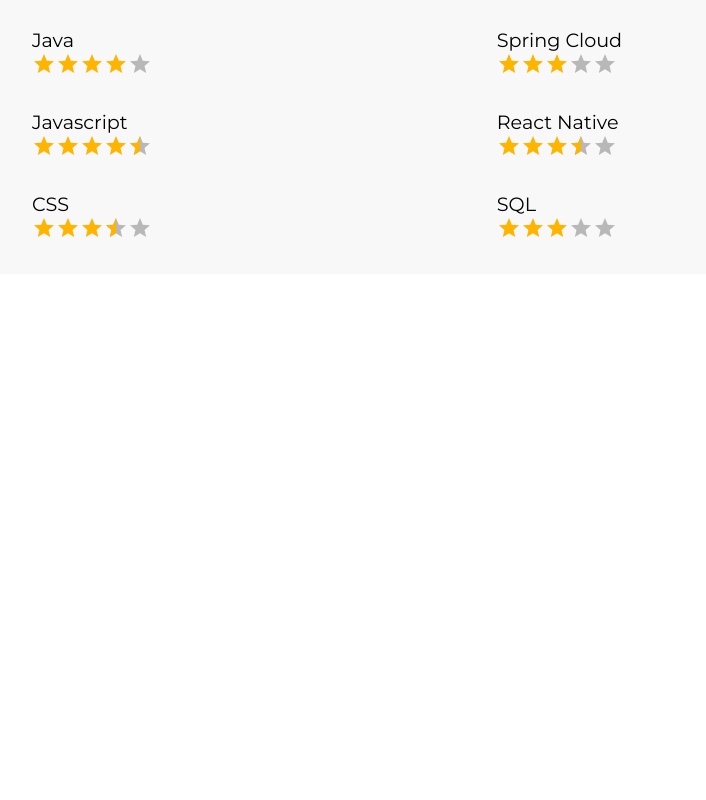
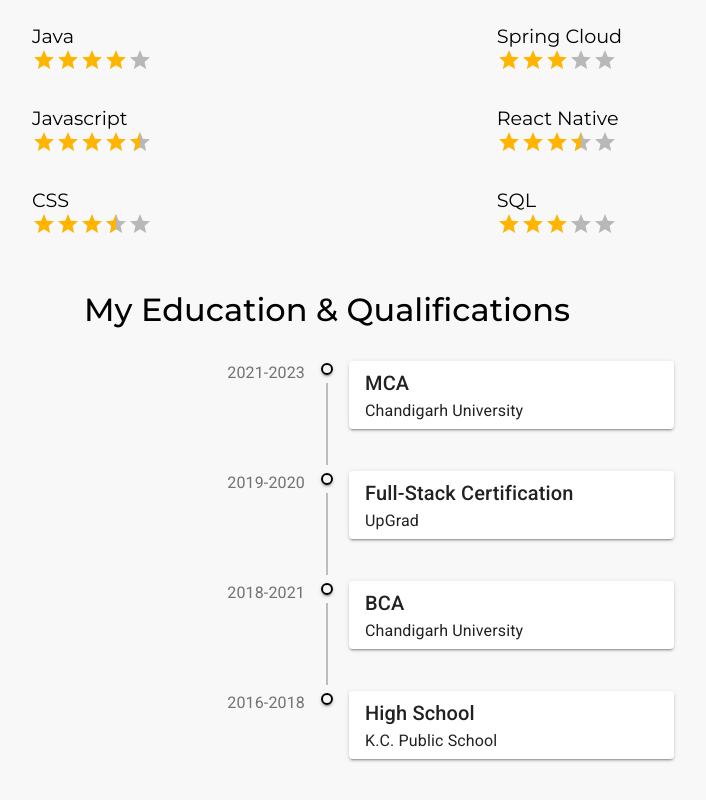
Before and after one commit to anirudhmahajan77/personal-portfolio-website, a React (Create React App) app: page / in a window 1280 px wide. Shown: the part 1434-2234 px from the top of the page, without its empty margins (313-1019 px from the left). Before the commit the page ends 1708 px from the top, so only its background shows below. Built offline with nearby package versions, Linux system fonts and the light colour scheme.

Commit message:
Added the education timeline

```diff
--- a/src/App.js
+++ b/src/App.js
@@ -3,6 +3,7 @@
 import Hero from './Components/Hero';
 import About from './Components/About';
 import Skills from './Components/Skills';
+import Education from './Components/Education';
 
 function App() {
   return (
@@ -11,6 +12,7 @@
       <Hero />
       <About />
       <Skills />
+      <Education />
     </div>
   );
 }
--- /dev/null
+++ b/src/Components/Education.js
@@ -0,0 +1,94 @@
+import React from "react";
+import Timeline from '@material-ui/lab/Timeline';
+import TimelineItem from '@material-ui/lab/TimelineItem';
+import TimelineSeparator from '@material-ui/lab/TimelineSeparator';
+import TimelineConnector from '@material-ui/lab/TimelineConnector';
+import TimelineContent from '@material-ui/lab/TimelineContent';
+import TimelineDot from '@material-ui/lab/TimelineDot';
+import TimelineOppositeContent from '@material-ui/lab/TimelineOppositeContent';
+import Typography from '@material-ui/core/Typography';
+import Paper from '@material-ui/core/Paper';
+import "../Stylesheets/Education.css";
+
+class Education extends React.Component {
+    render() {
+        return (
+            <div>
+                <div><p className="educationHeadline">My Education &amp; Qualifications</p></div>
+                <div>
+                    <Timeline align="left">
+                        <TimelineItem>
+                            <TimelineOppositeContent>
+                                <Typography color="textSecondary">2021-2023</Typography>
+                            </TimelineOppositeContent>
+                            <TimelineSeparator>
+                                <TimelineDot variant="outlined" color=""/>
+                                <TimelineConnector />
+                            </TimelineSeparator>
+                            <TimelineContent>
+                                <Paper elevation={2} className="paper">
+                                    <Typography variant="h6" component="h1">
+                                        MCA
+                                    </Typography>
+                                    <Typography>Chandigarh University</Typography>
+                                </Paper>
+                            </TimelineContent>
+                        </TimelineItem>
+                        <TimelineItem>
+                            <TimelineOppositeContent>
+                                <Typography color="textSecondary">2019-2020</Typography>
+                            </TimelineOppositeContent>
+                            <TimelineSeparator>
+                                <TimelineDot variant="outlined" color=""/>
+                                <TimelineConnector />
+                            </TimelineSeparator>
+                            <TimelineContent>
+                            <Paper elevation={2} className="paper">
+                                    <Typography variant="h6" component="h1">
+                                        Full-Stack Certification
+                                    </Typography>
+                                    <Typography>UpGrad</Typography>
+                                </Paper>
+                            </TimelineContent>
+                        </TimelineItem>
+                        <TimelineItem>
+                            <TimelineOppositeContent>
+                                <Typography color="textSecondary">2018-2021</Typography>
+                            </TimelineOppositeContent>
+                            <TimelineSeparator>
+                                <TimelineDot variant="outlined" color=""/>
+                                <TimelineConnector />
+                            </TimelineSeparator>
+                            <TimelineContent>
+                            <Paper elevation={2} className="paper">
+                                    <Typography variant="h6" component="h1">
+                                        BCA
+                                    </Typography>
+                                    <Typography>Chandigarh University</Typography>
+                                </Paper>
+                            </TimelineContent>
+                        </TimelineItem>
+                        <TimelineItem>
+                            <TimelineOppositeContent>
+                                <Typography color="textSecondary">2016-2018</Typography>
+                            </TimelineOppositeContent>
+                            <TimelineSeparator>
+                                <TimelineDot variant="outlined" color=""/>
+                            </TimelineSeparator>
+                            <TimelineContent>
+                            <Paper elevation={2} className="paper">
+                                    <Typography variant="h6" component="h1">
+                                        High School
+                                    </Typography>
+                                    <Typography>K.C. Public School</Typography>
+                                </Paper>
+                            </TimelineContent>
+                        </TimelineItem>
+                    </Timeline>
+                </div>
+            </div>
+        )
+    }
+}
+
+export default Education;
--- a/src/Components/Skills.js
+++ b/src/Components/Skills.js
@@ -50,7 +50,7 @@
         return (
             <div className="skillSection">
                 <div className="skillTitle">
-                    <h2>My Skills &amp; Abilities</h2>
+                    <p>My Skills &amp; Abilities</p>
                 </div>
                 <div className="skillHolder">
                     <div className="skills">
--- /dev/null
+++ b/src/Stylesheets/Education.css
@@ -0,0 +1,13 @@
+.paper{
+    padding: 6px 16px;
+    width: 50%;
+    min-width: fit-content;
+    margin-bottom: 30px;
+}
+.educationHeadline{
+    text-align: center;
+    font-family: 'Montserrat', sans-serif;
+    font-weight: 500;
+    font-size: 32px;
+    margin: 20px 0;
+}
--- a/src/Stylesheets/Skills.css
+++ b/src/Stylesheets/Skills.css
@@ -8,7 +8,7 @@
 .skillTitle{
     font-family: 'Montserrat', sans-serif;
     font-weight: 500;
-    font-size: 24px;
+    font-size: 33px;
 }
 .skillHolder{
     display: flex;
```
